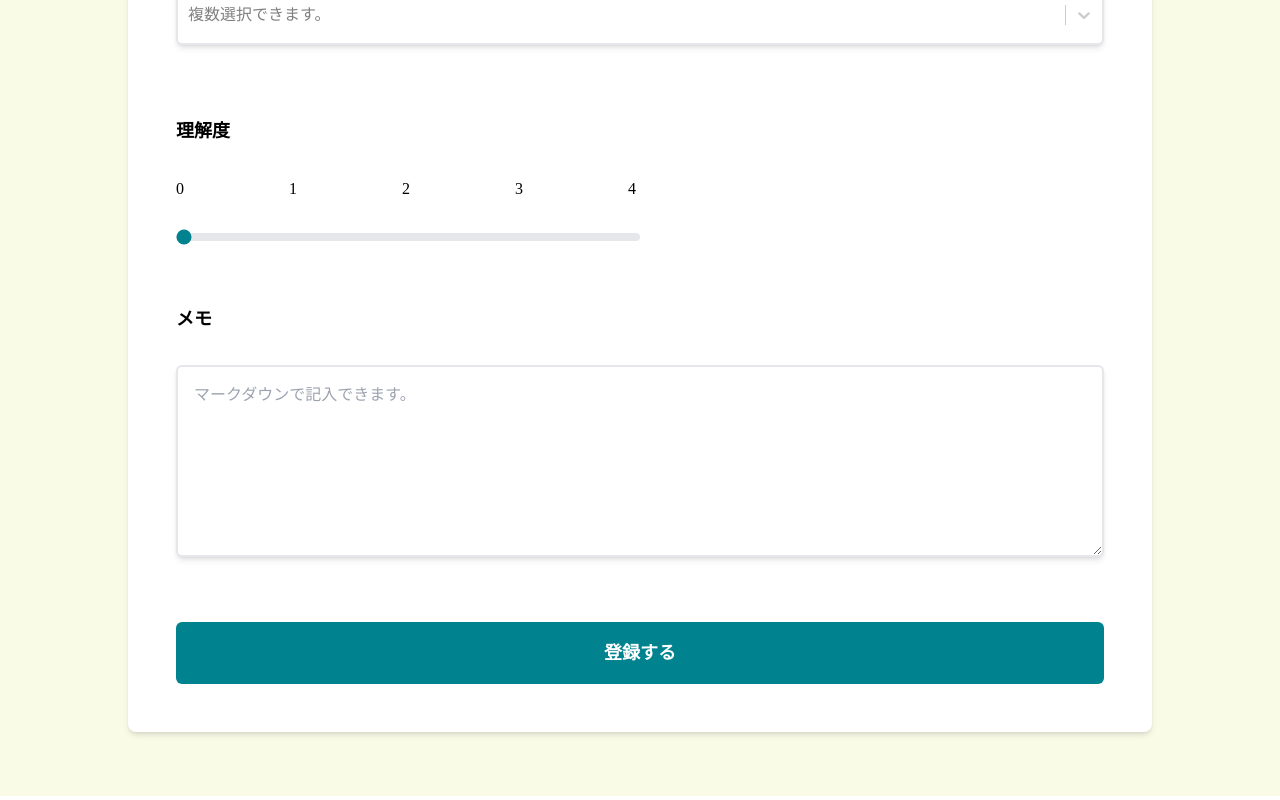
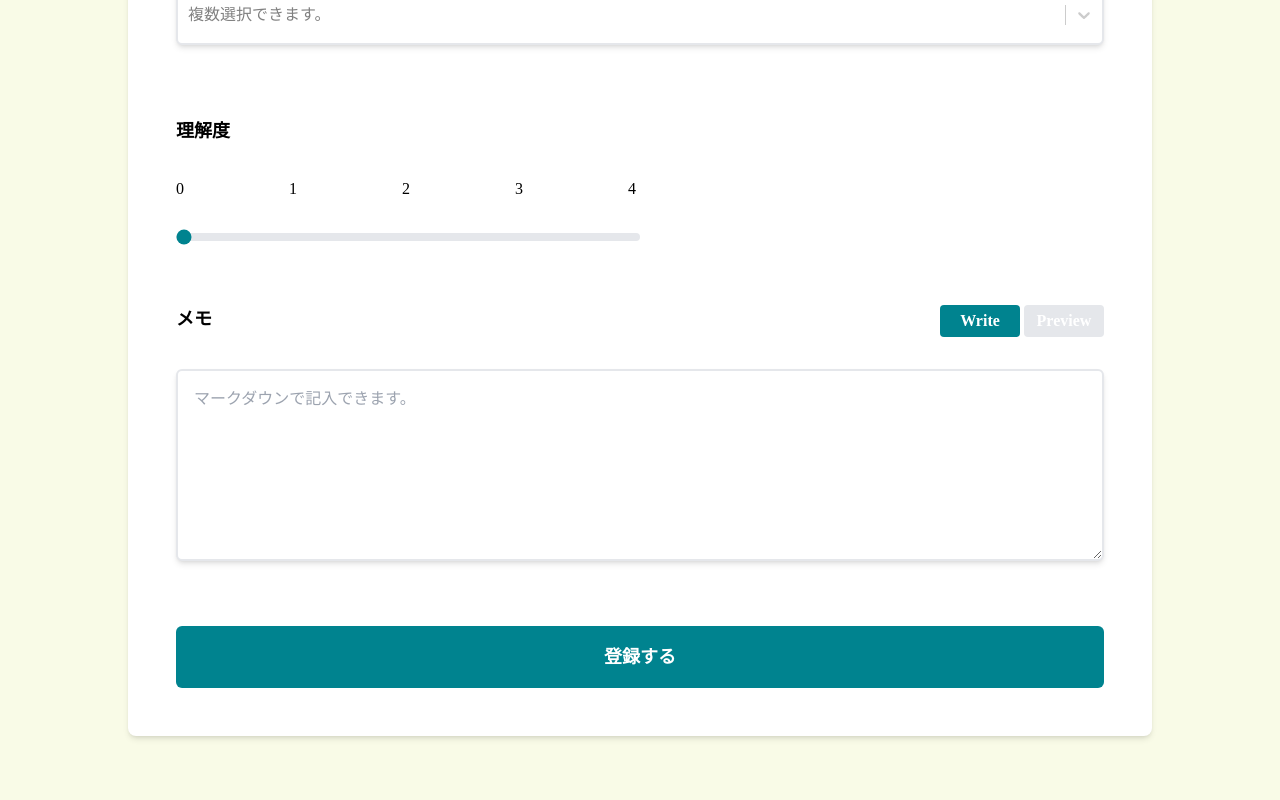
Before and after one commit to kokimd/bookmarks, a Next.js app: page /mypage/create in a window 1280 px wide. Shown: the part 831-1631 px from the top of the page. Built offline with nearby package versions, Linux system fonts and the light colour scheme.

Commit message:
Precview切り替え処理の作成、設置

```diff
--- /dev/null
+++ b/src/components/ui-parts/form/PreviewSwitch.tsx
@@ -0,0 +1,29 @@
+import { FC } from 'react'
+
+type Props = {
+  isPreview: boolean
+  setIsPreview: React.Dispatch<React.SetStateAction<boolean>>
+}
+
+export const PreviewSwitch: FC<Props> = ({ isPreview, setIsPreview }) => {
+  return (
+    <div className="flex">
+      <div
+        onClick={() => setIsPreview(false)}
+        className={`p-1rounded flex w-20 cursor-pointer items-center justify-center rounded font-semibold text-white  ${
+          isPreview ? 'bg-gray-200' : 'bg-asset-green'
+        }`}
+      >
+        Write
+      </div>
+      <div
+        onClick={() => setIsPreview(true)}
+        className={`ml-1 flex w-20 cursor-pointer items-center justify-center rounded p-1 text-center font-semibold  text-white  ${
+          isPreview ? 'bg-asset-orange' : 'bg-gray-200'
+        }`}
+      >
+        Preview
+      </div>
+    </div>
+  )
+}
--- a/src/components/ui-parts/form/withLabel/MarkdownWithLabel.tsx
+++ b/src/components/ui-parts/form/withLabel/MarkdownWithLabel.tsx
@@ -2,20 +2,30 @@ import React, { FC } from 'react'
 import ReactMarkdown from 'react-markdown'
 import { Typography } from 'src/components/ui-elements/Typography/Typography'
 import { CodeBlock } from 'src/components/ui-parts/form/CodeBlock'
+import { PreviewSwitch } from '../PreviewSwitch'
 
 type Props = {
   markdown: string
+  isPreview: boolean
+  setIsPreview: React.Dispatch<React.SetStateAction<boolean>>
 }
 
-export const MarkdownWithLabel: FC<Props> = ({ markdown }) => {
+export const MarkdownWithLabel: FC<Props> = ({
+  markdown,
+  isPreview,
+  setIsPreview,
+}) => {
   const components = {
     code: CodeBlock,
   }
   return (
     <div className="w-full">
-      <Typography variant="h6">メモ</Typography>
+      <div className="flex  justify-between">
+        <Typography variant="h6">メモ</Typography>
+        <PreviewSwitch isPreview={isPreview} setIsPreview={setIsPreview} />
+      </div>
       <ReactMarkdown
-        className="prose mt-8 min-h-[12rem] min-w-full rounded border-2 border-gray-100 bg-white p-4 shadow-md focus:border-asset-green focus:bg-white focus:outline-none"
+        className="prose mt-8 min-h-[12rem] min-w-full rounded-md border-2 border-gray-200 bg-white p-4 shadow-md focus:border-asset-green focus:bg-white focus:outline-none"
         components={components}
       >
         {markdown}
--- a/src/components/ui-parts/form/withLabel/TextAreWithLabel.tsx
+++ b/src/components/ui-parts/form/withLabel/TextAreWithLabel.tsx
@@ -1,17 +1,24 @@
-import React, { ChangeEvent } from 'react'
+import { ChangeEvent, FC } from 'react'
 import { Typography } from 'src/components/ui-elements/Typography/Typography'
+import { PreviewSwitch } from '../PreviewSwitch'
 
-export const TextAreWithLabel = ({
+type Props = {
+  placeholder: string
+  value: string
+  isPreview: boolean
+  setIsPreview: React.Dispatch<React.SetStateAction<boolean>>
+  onChange: (e: ChangeEvent<HTMLTextAreaElement>) => void
+  classes?: string[]
+}
+
+export const TextAreWithLabel: FC<Props> = ({
   placeholder,
   value,
   onChange,
+  isPreview,
+  setIsPreview,
   classes = [],
-}: {
-  placeholder: string
-  value: string
-  onChange: (e: ChangeEvent<HTMLTextAreaElement>) => void
-  classes?: string[]
-}): JSX.Element => {
+}) => {
   const className = [
     'rounded-md',
     'border-2',
@@ -26,8 +33,11 @@ export const TextAreWithLabel = ({
   ].join(' ')
 
   return (
-    <div className="-mb-1.5">
-      <Typography variant="h6">メモ</Typography>
+    <div className="relative -mb-1.5">
+      <div className="flex  justify-between">
+        <Typography variant="h6">メモ</Typography>
+        <PreviewSwitch isPreview={isPreview} setIsPreview={setIsPreview} />
+      </div>
       <textarea
         placeholder={placeholder}
         value={value}
```
